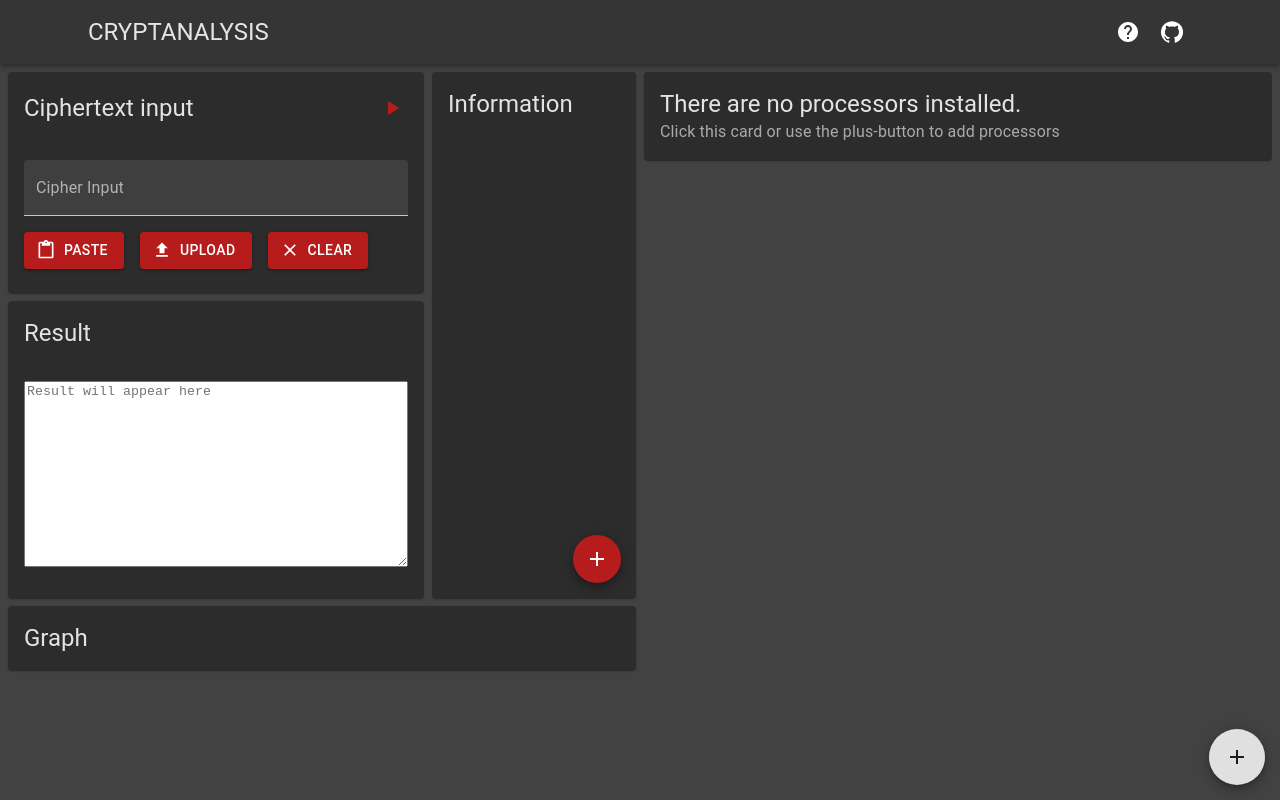
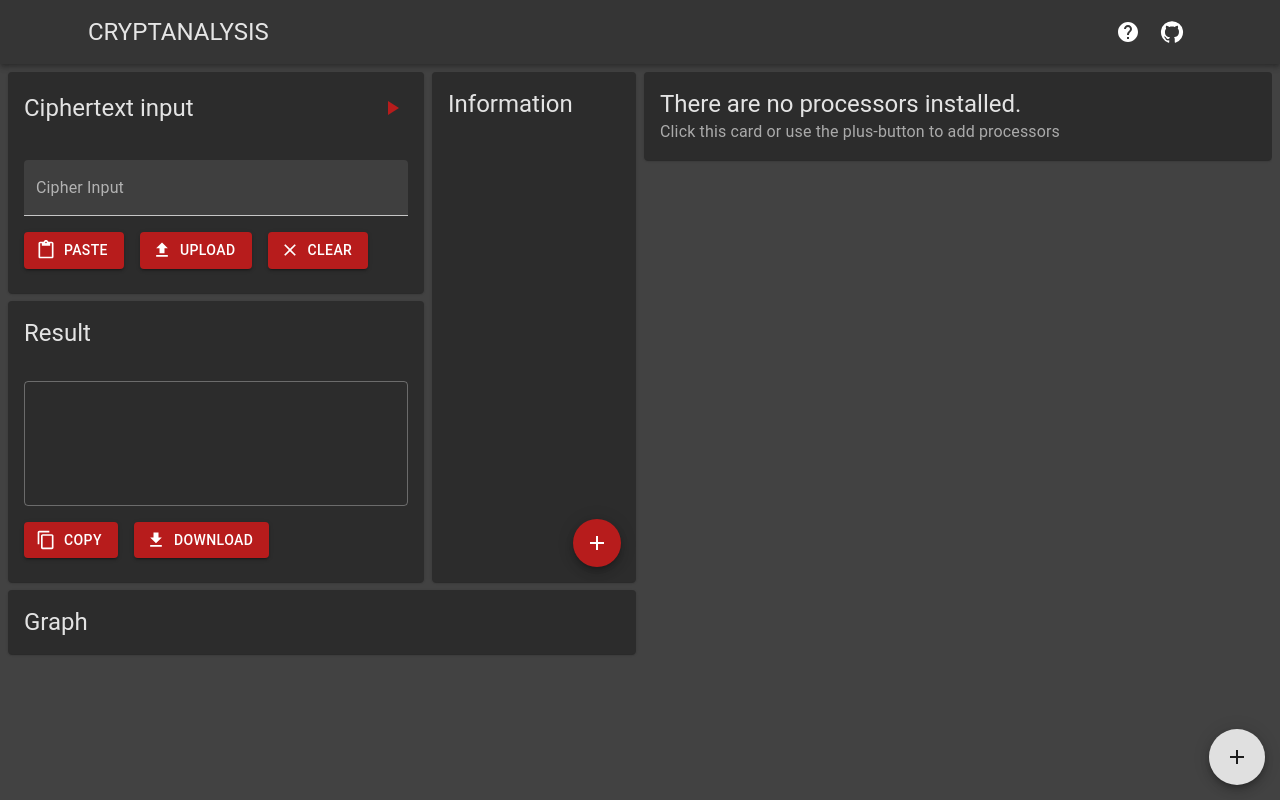
Before and after one commit to Intervention128/cryptanalysistool, a React (Vite) app: page / in a window 1280 px wide. Built offline with nearby package versions, Linux system fonts and the light colour scheme.

Commit message:
feat: replace old output with new fancy one

```diff
--- a/src/containers/cipher/CipherOutput.tsx
+++ b/src/containers/cipher/CipherOutput.tsx
@@ -1,21 +1,43 @@
-import {Card, CardContent, CardHeader, TextareaAutosize} from '@mui/material'
+import {Box, Button, Card, CardContent, CardHeader, TextField} from '@mui/material'
 import type {FC} from 'react'
+import {ContentCopy, Download} from '@mui/icons-material'
 import {useResult} from '../../redux/slices/cipherTextSlice'
 
 const CipherOutput: FC = () => {
   const ciphertext = useResult()
+  const downloadAsTxt = () => {
+    const blob = new Blob([ciphertext], {type: 'text/plain'})
+    const url = URL.createObjectURL(blob)
+    const a = document.createElement('a')
+    a.href = url
+    a.download = 'ciphertext.txt'
+    a.click()
+    URL.revokeObjectURL(url)
+  }
 
   return (
     <Card data-cy="cipheroutput">
       <CardHeader title="Result" />
       <CardContent>
-        <TextareaAutosize
-          placeholder="Result will appear here"
-          minRows={12}
-          maxRows={12}
-          style={{width: '100%'}}
-          value={ciphertext}
+        <TextField
+          id="cipher-output" label={ciphertext === '' && 'Cipher Output'} variant="outlined"
+          value={ciphertext} fullWidth disabled
+          multiline minRows={4}
         />
+        <Box sx={{display: 'flex', width: '100%', gap: 2, mt: 2}}>
+          <Button
+            variant="contained" startIcon={<ContentCopy />}
+            onClick={() => navigator.clipboard.writeText(ciphertext)}
+          >
+            Copy
+          </Button>
+          <Button
+            variant="contained" startIcon={<Download />}
+            onClick={downloadAsTxt}
+          >
+            Download
+          </Button>
+        </Box>
       </CardContent>
     </Card>
   )
```
